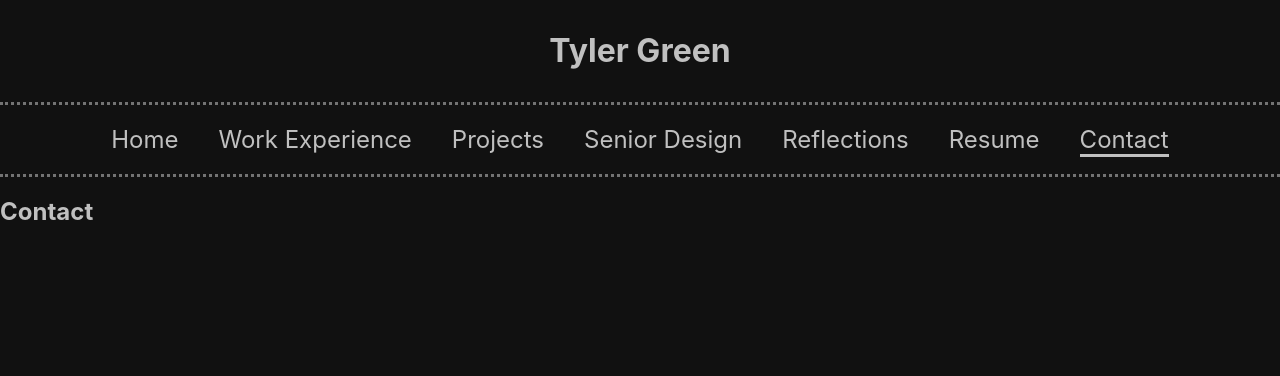
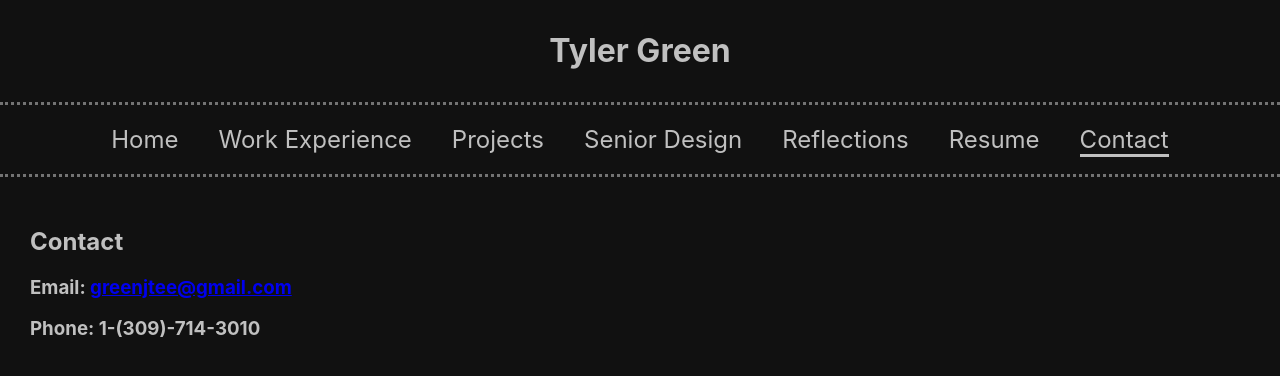
Before and after one commit to greenjtee/portfolio, a React (Create React App) app: page /contact in a window 1280 px wide. Shown: the top 376 px of the page. Built offline with nearby package versions, Linux system fonts and the light colour scheme.

Commit message:
contact page done

```diff
--- a/src/components/Contact.js
+++ b/src/components/Contact.js
@@ -1,5 +1,13 @@
 export default function Contact() {
    return (
-      <h2>Contact</h2>
+      <div style={{"padding": "30px"}}>
+         <h2>Contact</h2>
+         <h3>
+            Email: <a href="mailto:greenjtee@gmail.com">greenjtee@gmail.com</a>
+         </h3>
+         <h3>
+            Phone: 1-(309)-714-3010
+         </h3>
+      </div>
    );
 }
```
